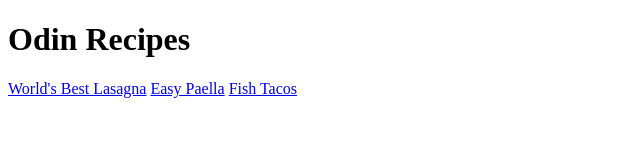
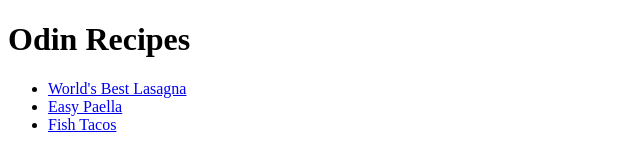
Before and after one commit to xenpie/odin-recipes, a plain HTML site: page index.html in a window 1280 px wide. Shown: the whole page, without its empty margins (0-640 px from the left). Drawn offline with Linux system fonts and the light colour scheme.

Commit message:
fixed typo and put recipe navigation into list

```diff
--- a/index.html
+++ b/index.html
@@ -6,8 +6,10 @@
 </head>
 <body>
   <h1>Odin Recipes</h1>
-  <a href="./recipes/worlds-best-lasagna.html">World's Best Lasagna</a>
-  <a href="./recipes/easy-paella.html">Easy Paella</a>
-  <a href="./recipes/fish-tacos.html">Fish Tacos</a>
+  <ul>
+    <li><a href="./recipes/worlds-best-lasagna.html">World's Best Lasagna</a></li>
+    <li><a href="./recipes/easy-paella.html">Easy Paella</a></li>
+    <li><a href="./recipes/fish-tacos.html">Fish Tacos</a></li>
+  </ul>
 </body>
 </html>
```
Also changed, not shown: recipes/fish-tacos.html (+2 -2 lines).
